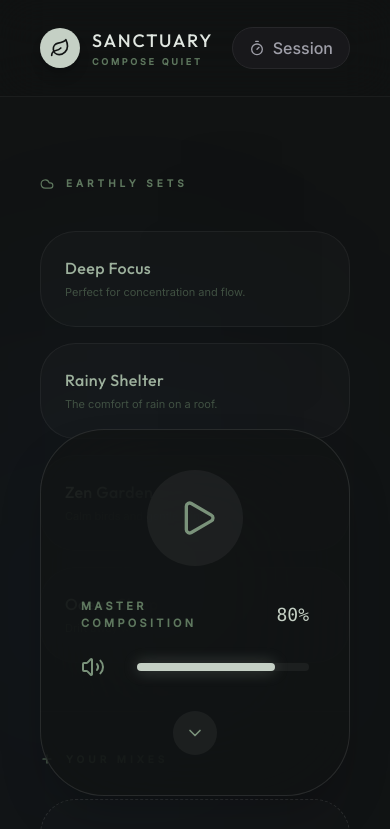
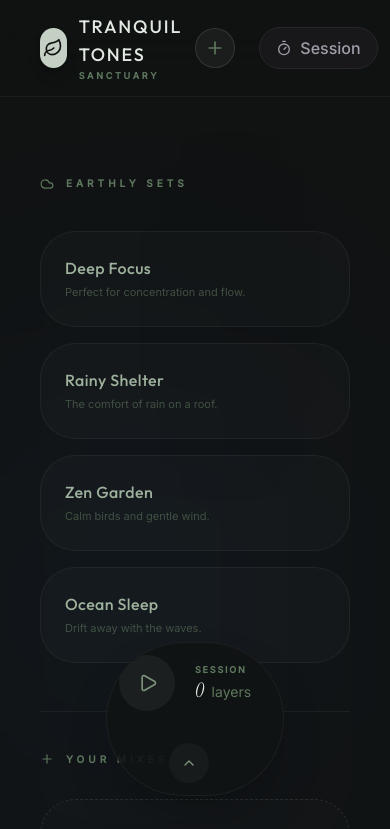
Before and after one commit to trstefan/new-tranquil-tones, a Next.js app: page /sanctuary in a window 390 px wide. Shown: the top 829 px of the page. Built offline with nearby package versions, Linux system fonts and the light colour scheme.

Commit message:
feat: introduce core pages (home, sanctuary, 404), add `ContributeModal` and `SoundCard` components, and extend Tailwind animations.

```diff
--- a/app/page.tsx
+++ b/app/page.tsx
@@ -13,6 +13,8 @@ import {
 } from "lucide-react";
 import FeatureCard from "@/components/FeatureCard";
 import Footer from "@/components/Footer";
+import Link from "next/link";
+
 
 export default function Home() {
   return (
@@ -37,10 +39,10 @@ export default function Home() {
             Tranquil Tones
           </span>
         </div>
-        <button className="group text-xs font-outfit tracking-widest uppercase text-moss-400 hover:text-moss-100 transition-colors flex items-center gap-2">
+        <Link href="/sanctuary" className="group text-xs font-outfit tracking-widest uppercase text-moss-400 hover:text-moss-100 transition-colors flex items-center gap-2 hover:cursor-pointer ">
           Enter Sanctuary{" "}
           <ArrowRight className="w-3 h-3 group-hover:translate-x-1 transition-transform" />
-        </button>
+        </Link>
       </nav>
 
       <main className="relative z-10 w-full max-w-350 mx-auto px-8 pt-48 pb-32">
@@ -61,13 +63,13 @@ export default function Home() {
               to create a workspace that feels like a hidden forest.
             </p>
 
-            <button className="group relative inline-flex items-center gap-4 bg-moss-200 text-stone-950 px-12 py-5 rounded-full font-medium text-lg hover:bg-white hover:scale-105 transition-all duration-500 shadow-2xl shadow-moss-900/40">
+            <Link href="/sanctuary" className="group relative inline-flex items-center gap-4 bg-moss-200 text-stone-950 px-12 py-5 rounded-full font-medium text-lg hover:bg-white hover:scale-105 transition-all duration-500 shadow-2xl shadow-moss-900/40 hover:cursor-pointer">
               Start Session
               <Sun
                 className="w-5 h-5 animate-spin-slow"
                 style={{ animationDuration: "10s" }}
               />
-            </button>
+            </Link>
           </div>
         </section>
 
--- a/app/sanctuary/page.tsx
+++ b/app/sanctuary/page.tsx
@@ -25,7 +25,8 @@ import { Preset } from "@/types"
 
 import {SoundCard} from '@/components/SoundCard';
 import {Timer} from '@/components/Timer';
-import {Visualizer} from '@/components/Visualizer';
+import { ContributeModal } from '@/components/ContributeModal';
+import Link from 'next/link';
 
 
 
@@ -45,8 +46,10 @@ const page = () => {
   } = useAudioMixer();
 
   const [userPresets, setUserPresets] = useState<Preset[]>([]);
-    const [activePresetId, setActivePresetId] = useState<string | null>(null);
-      const [isControlsExpanded, setIsControlsExpanded] = useState(true);
+  const [activePresetId, setActivePresetId] = useState<string | null>(null);
+  const [isControlsExpanded, setIsControlsExpanded] = useState(false);
+  const [isContributeOpen, setIsContributeOpen] = useState(false);
+
 
 
   useEffect(() => {
@@ -88,6 +91,7 @@ const page = () => {
 
   return (
     <div className="min-h-screen animate-fade-in pb-56 selection:bg-moss-500/30">
+      <ContributeModal isOpen={isContributeOpen} onClose={() => setIsContributeOpen(false)} />
       {/* Background Atmosphere & Global Visualizer */}
       <div className="fixed inset-0 pointer-events-none -z-10 overflow-hidden">
         <div
@@ -105,19 +109,26 @@ const page = () => {
       </div>
 
       {/* Navigation */}
-      <header className="fixed top-0 left-0 right-0 z-40 bg-stone-950/40 backdrop-blur-xl border-b border-white/5">
+     <header className="fixed top-0 left-0 right-0 z-40 bg-stone-950/40 backdrop-blur-xl border-b border-white/5">
         <div className="max-w-[1400px] mx-auto px-10 h-24 flex items-center justify-between">
-          <button className="flex items-center gap-3 group">
+          <Link href="/" className="flex items-center gap-3 group">
             <div className="w-10 h-10 bg-moss-200 rounded-full flex items-center justify-center shadow-lg group-hover:scale-110 transition-all duration-700">
               <Leaf className="text-stone-950 w-5 h-5" />
             </div>
             <div className="text-left">
-              <h1 className="text-lg font-outfit font-medium tracking-widest uppercase text-moss-100">Sanctuary</h1>
-              <p className="text-[9px] text-moss-500 uppercase tracking-[0.3em] font-bold">Compose Quiet</p>
+              <h1 className="text-lg font-outfit font-medium tracking-widest uppercase text-moss-100">Tranquil Tones</h1>
+              <p className="text-[9px] text-moss-500 uppercase tracking-[0.3em] font-bold">Sanctuary</p>
             </div>
-          </button>
+          </Link>
 
-          <div className="flex items-center gap-8">
+          <div className="flex items-center gap-6">
+            <button
+              onClick={() => setIsContributeOpen(true)}
+              className="w-10 h-10 rounded-full bg-white/5 border border-white/10 flex items-center justify-center text-moss-500 hover:text-moss-100 hover:bg-white/10 transition-all group"
+              title="Contribute"
+            >
+              <Plus className="w-5 h-5 group-hover:rotate-90 transition-transform duration-500" />
+            </button>
             <Timer
               onComplete={stopAll}
               onFade={(p) => setMasterVolume(p * masterVolume)}
@@ -244,7 +255,14 @@ const page = () => {
                 sound={sound}
                 isActive={activeSounds.some(s => s.id === sound.id)}
                 volume={activeSounds.find(s => s.id === sound.id)?.volume || 0.5}
-                onToggle={(id) => { toggleSound(id); setActivePresetId(null); }}
+                onToggle={(id) => {
+                  const isAdding = !activeSounds.some(s => s.id === id);
+                  if (isAdding && !isGlobalPlaying) {
+                    toggleGlobal();
+                  }
+                  toggleSound(id);
+                  setActivePresetId(null);
+                }}
                 onVolumeChange={updateSoundVolume}
                 isGlobalPlaying={isGlobalPlaying}
               />
--- /dev/null
+++ b/components/ContributeModal.tsx
@@ -0,0 +1,98 @@
+
+import React from 'react';
+import { X, Mail, Github, Star, Heart, ExternalLink } from 'lucide-react';
+
+interface ContributeModalProps {
+  isOpen: boolean;
+  onClose: () => void;
+}
+
+export const ContributeModal = ({ isOpen, onClose }: ContributeModalProps) => {
+  if (!isOpen) return null;
+
+  return (
+    <div className="fixed inset-0 z-[100] flex items-center justify-center p-6 animate-fade-in">
+      {/* Backdrop */}
+      <div
+        className="absolute inset-0 bg-stone-950/80 backdrop-blur-md"
+        onClick={onClose}
+      />
+
+      {/* Modal Content */}
+      <div className="relative w-full max-w-2xl bg-stone-900/90 border border-white/10 rounded-[3.5rem] shadow-3xl overflow-hidden animate-slide-up">
+        {/* Subtle Background Glow */}
+        <div className="absolute top-0 right-0 w-64 h-64 bg-moss-500/10 blur-[100px] rounded-full -translate-y-1/2 translate-x-1/2" />
+
+        <div className="relative z-10 p-8 md:p-10">
+          <button
+            onClick={onClose}
+            className="absolute top-8 right-8 p-2 rounded-full bg-white/5 text-moss-500 hover:text-white transition-colors"
+          >
+            <X className="w-5 h-5" />
+          </button>
+
+          <header className="mb-6">
+            <div className="inline-flex items-center gap-2 px-3 py-1 rounded-full bg-moss-500/10 border border-moss-500/20 text-moss-300 text-[10px] uppercase tracking-[0.2em] font-bold mb-4">
+              <Heart className="w-3 h-3 fill-current" /> Community
+            </div>
+            <h2 className="text-3xl md:text-4xl font-serif italic text-moss-100">
+              Contribute to <span className="text-moss-500 not-italic">Tranquil Tones</span>
+            </h2>
+          </header>
+
+          <div className="space-y-6">
+            <p className="text-moss-300 font-light text-lg leading-relaxed">
+              There are lots (and we mean lots!) of relaxing sounds in the world.
+              We'll add as many as we can and we encourage you to contribute too.
+            </p>
+
+            <div className="space-y-4">
+              <p className="text-moss-500 text-xs uppercase tracking-[0.3em] font-bold">A few ways you can help:</p>
+
+              <ul className="space-y-4">
+                <li className="flex items-start gap-4 group">
+                  <div className="mt-1 w-10 h-10 rounded-2xl bg-white/5 flex items-center justify-center text-moss-400 group-hover:text-moss-200 transition-colors">
+                    <Mail className="w-4 h-4" />
+                  </div>
+                  <div>
+                    <p className="text-moss-100 font-medium">Send an email directly to <a href="mailto:hello@tranquiltones.app" className="text-moss-400 hover:text-moss-200 underline decoration-moss-500/30 underline-offset-4 transition-all">me</a></p>
+                    <p className="text-moss-500 text-sm mt-1">Suggest new field recordings or report a bug.</p>
+                  </div>
+                </li>
+
+                <li className="flex items-start gap-4 group">
+                  <div className="mt-1 w-10 h-10 rounded-2xl bg-white/5 flex items-center justify-center text-moss-400 group-hover:text-moss-200 transition-colors">
+                    <Github className="w-4 h-4" />
+                  </div>
+                  <div>
+                    <p className="text-moss-100 font-medium">Contribute code to <a href="https://github.com" target="_blank" rel="noopener noreferrer" className="text-moss-400 hover:text-moss-200 underline decoration-moss-500/30 underline-offset-4 transition-all inline-flex items-center gap-1">Tranquil Tones <ExternalLink className="w-3 h-3" /></a></p>
+                    <p className="text-moss-500 text-sm mt-1">Join our open source sanctuary via GitHub.</p>
+                  </div>
+                </li>
+
+                <li className="flex items-start gap-4 group">
+                  <div className="mt-1 w-10 h-10 rounded-2xl bg-white/5 flex items-center justify-center text-moss-400 group-hover:text-moss-200 transition-colors">
+                    <Star className="w-4 h-4" />
+                  </div>
+                  <div>
+                    <p className="text-moss-100 font-medium">Like this project? <span className="text-moss-400">Give it a star.</span></p>
+                    <p className="text-moss-500 text-sm mt-1">Spread the word and help us reach more quiet minds.</p>
+                  </div>
+                </li>
+              </ul>
+            </div>
+          </div>
+
+          <div className="mt-8 pt-6 border-t border-white/5">
+            <button
+              onClick={onClose}
+              className="w-full py-3 rounded-2xl bg-white/5 text-moss-300 font-medium hover:bg-white/10 hover:text-white transition-all text-sm uppercase tracking-widest"
+            >
+              Close
+            </button>
+          </div>
+        </div>
+      </div>
+    </div>
+  );
+};
--- a/components/SoundCard.tsx
+++ b/components/SoundCard.tsx
@@ -12,17 +12,32 @@ interface SoundCardProps {
   isGlobalPlaying: boolean;
 }
 
-const WaveformBar: React.FC<{ index: number; volume: number; isActive: boolean }> = ({ index, volume, isActive }) => {
+const WaveformBar: React.FC<{
+  index: number;
+  volume: number;
+  isActive: boolean;
+}> = ({ index, volume, isActive }) => {
   const delays = [0, 0.2, 0.4, 0.1, 0.3];
   const durations = [1.2, 0.8, 1.5, 1.0, 1.3];
 
+  const delay = delays[index % 5];
+  const duration = durations[index % 5];
+
   return (
     <div
-      className={`w-1 rounded-full bg-moss-300 transition-all duration-700 ease-in-out ${isActive ? 'opacity-80' : 'opacity-0'}`}
+      className={`w-1 rounded-full bg-moss-300 transition-all duration-700 ease-in-out ${
+        isActive ? 'opacity-80' : 'opacity-0'
+      }`}
       style={{
-        height: isActive ? `${12 + (volume * 18)}px` : '4px',
-        animation: isActive ? `wave-pulse ${durations[index % 5]}s ease-in-out infinite` : 'none',
-        animationDelay: `${delays[index % 5]}s`,
+        height: isActive ? `${12 + volume * 18}px` : '4px',
+
+        animationName: isActive ? 'wave-pulse' : 'none',
+        animationDuration: `${duration}s`,
+        animationTimingFunction: 'ease-in-out',
+        animationIterationCount: 'infinite',
+        animationDelay: `${delay}s`,
+        animationFillMode: 'both',
+
         transformOrigin: 'bottom',
       }}
     />
--- a/tailwind.config.ts
+++ b/tailwind.config.ts
@@ -39,6 +39,14 @@ const config: Config = {
         'spin-slow': {
           'from': { transform: 'rotate(0deg)' },
           'to': { transform: 'rotate(360deg)' }
+        },
+        'fade-in': {
+          '0%': { opacity: '0' },
+          '100%': { opacity: '1' }
+        },
+        'slide-up': {
+          '0%': { opacity: '0', transform: 'translateY(20px)' },
+          '100%': { opacity: '1', transform: 'translateY(0)' }
         }
       },
       animation: {
```
Also changed, not shown: app/not-found.tsx (+5 -5 lines).
